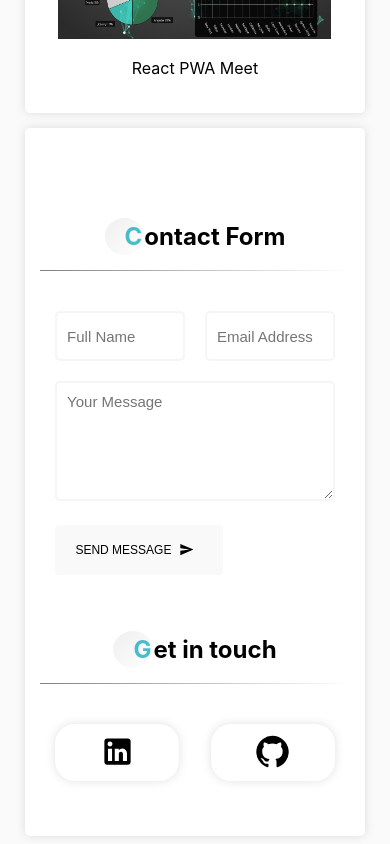
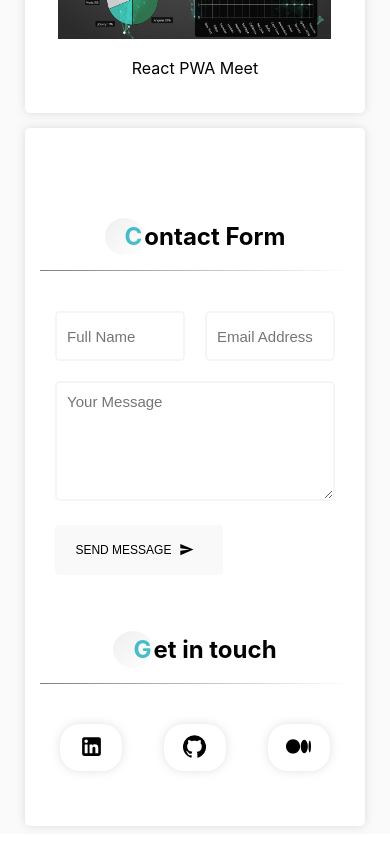
Before and after one commit to alinalein/portfolio_beta, a React (Create React App) app: page /#/ in a window 390 px wide. Shown: the part 2549-3393 px from the top of the page. Built offline with nearby package versions, Linux system fonts and the light colour scheme.

Commit message:
add img preload

```diff
--- a/public/index.html
+++ b/public/index.html
@@ -7,7 +7,12 @@
   <meta name="viewport" content="width=device-width, initial-scale=1" />
   <meta name="theme-color" content="#000000" />
   <meta name="description" content="Web site created using create-react-app" />
-  <link rel="preload" as="image" href="image_url">
+  <link rel="preload" as="image" href="../src/assets/img/angular_phone_main.png">
+  <link rel="preload" as="image" href="../src/assets/img/js_pokemon-phone.png">
+  <link rel="preload" as="image" href="../src/assets/img/chat_main.png">
+  <link rel="preload" as="image" href="../src//assets/img/chat_work.png">
+  <link rel="preload" as="image" href="../src//assets/img/myFlix_react_main_phone.png">
+  <link rel="preload" as="image" href="../src//assets/img/react_meet-phone.png">
   <!-- <link rel="apple-touch-icon" href="%PUBLIC_URL%/logo192.png" /> -->
   <!--
       manifest.json provides metadata used when your web app is installed on a
--- a/src/components/contact/contact.js
+++ b/src/components/contact/contact.js
@@ -3,6 +3,7 @@ import emailjs from '@emailjs/browser';
 import { motion } from 'framer-motion';
 import SendIcon from '@mui/icons-material/Send';
 import GitHubIcon from '@mui/icons-material/GitHub';
+import { ReactComponent as MediumIcon } from '../../assets/svgs/medium-icon.svg'
 import LinkedInIcon from '@mui/icons-material/LinkedIn';
 import Notification from '../utils/notification';
 import variantsBig from '../utils/variantsAnimation'
@@ -69,11 +70,14 @@ const Contact = ({ id, isWidthGreaterThan1050 }) => {
                     <h2><span className='span_title'>G</span>et in touch</h2>
                 </div>
                 <div className='social_item_div contact_icons_div'>
-                    <a href="https://github.com/alinalein" className='menu-item social_item '>
+                    <a href="https://github.com/alinalein" className='menu-item social_item ' style={{ width: '20%' }} >
                         <LinkedInIcon className='social_icon' />
                     </a>
-                    <a href="https://github.com/alinalein " className='social_item menu-item' >
+                    <a href="https://github.com/alinalein " className='social_item menu-item' style={{ width: '20%' }} >
                         <GitHubIcon className='social_icon' />
+                    </a>
+                    <a href="https://medium.com/@linatech123 " className='social_item menu-item' style={{ width: '20%' }}  >
+                        <MediumIcon className='social_icon' />
                     </a>
                 </div>
             </div>
--- a/src/components/navigation/navigation.js
+++ b/src/components/navigation/navigation.js
@@ -41,6 +41,7 @@ const Navigation = ({ components, isWidthGreaterThan1050, setActiveComponent })
             }
 
             if (currentSection !== activeItem && currentSection !== '') {
+                console.log('Current Section:', currentSection);
                 setActiveItem(currentSection);
                 setActiveComponent(currentSection);
             }
--- a/src/components/navigation/navigation.scss
+++ b/src/components/navigation/navigation.scss
@@ -66,6 +66,8 @@
     padding: 10px 0;
 
     .social_icon {
+      height: 35px;
+      width: 35px;
       font-size: 35px;
       color: black;
       transition: color 0.3s ease;
@@ -74,7 +76,6 @@
     &:hover {
       .social_icon {
         color: var(--main-color);
-
       }
     }
   }
@@ -133,4 +134,10 @@
       font-size: 15px;
     }
   }
+
+  .social_item_div .social_item .social_icon {
+    font-size: 25px;
+    height: 25px;
+    width: 25px;
+  }
 }
```
Also changed, not shown: src/assets/svgs/medium-icon.svg (added).
